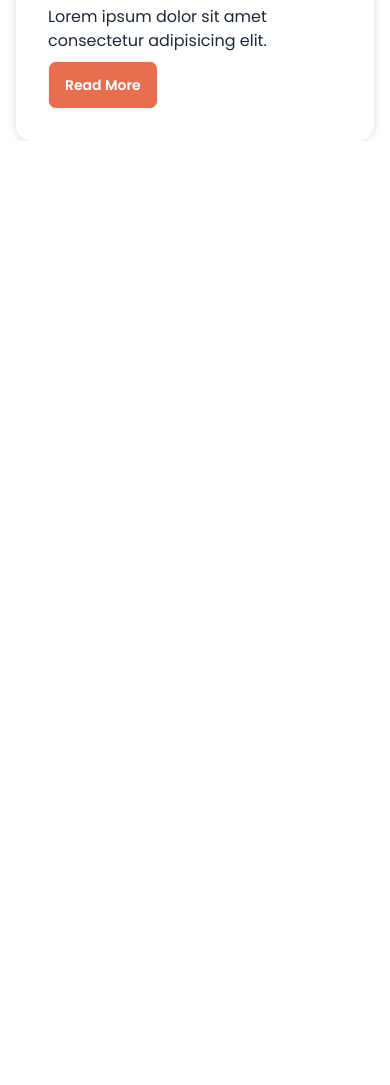
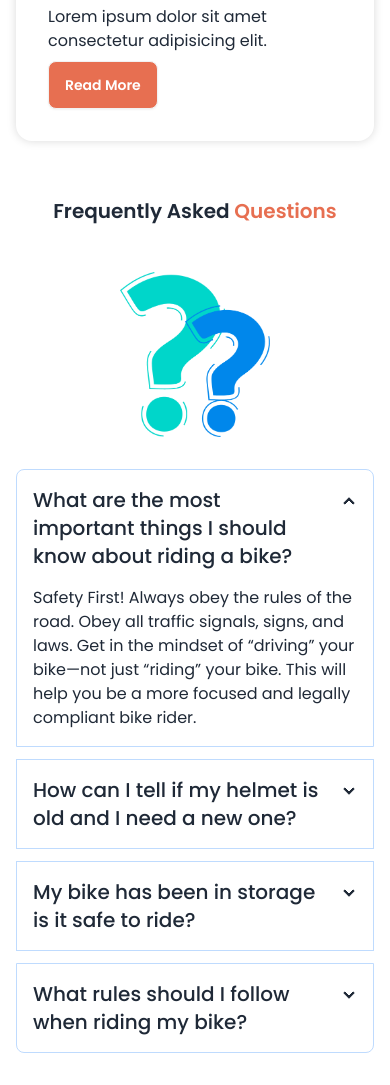
Before and after one commit to AhmedNoorim/Practice-WebDev-BikerBekar, a plain HTML site: page index.html in a window 390 px wide. Shown: the part 2819-3904 px from the top of the page. Before the commit the page ends 2960 px from the top, so only its background shows below. Drawn offline with nearby package versions, Linux system fonts and the light colour scheme.

Commit message:
Responsive FAQ Added

```diff
--- a/index.html
+++ b/index.html
@@ -188,7 +188,7 @@
         </section>
         <!-- latest news -->
         <section class="flex flex-col justify-center items-center px-4 py-0 md:mt-4 lg:mt-8">
-            <h2 class="text-3xl md:text-5xl font-semibold mb-4 md:mb-4 lg:mb-8">
+            <h2 class="text-3xl md:text-5xl font-semibold mb-4 md:mb-8 lg:-mb-12">
                 Latest News
             </h2>
             <div
@@ -234,6 +234,65 @@
                 </div>
             </div>
         </section>
+        <!-- FAQ -->
+        <section class="flex flex-col justify-center items-center mt-10 md:mt-12 lg:mt-16">
+            <h2 class="text-xl md:text-5xl font-semibold mb-4 mt-4 md:mt-8 lg:mt-12">
+                Frequently Asked <span class="text-bike-primary">Questions</span>
+            </h2>
+            <div class="hero min-h-screen">
+                <div class="hero-content flex-col space-y-4 md:space-y-0 space-x-0 md:space-x-8 md:flex-row">
+                    <img src="images/others/faq.png" class="w-5/12" />
+                    <div class="join join-vertical w-full flex-1 space-y-3">
+                        <div class="collapse collapse-arrow join-item border border-blue-200">
+                            <input type="radio" name="my-accordion-4" checked="checked" />
+                            <div class="collapse-title text-xl font-medium">
+                                What are the most important things I should
+                                know about riding a bike?
+                            </div>
+                            <div class="collapse-content">
+                                <p>Safety First! Always obey the rules of the road. Obey all traffic signals, signs, and
+                                    laws. Get in the mindset of “driving” your bike—not just “riding” your bike. This
+                                    will help you be a more focused and legally compliant bike rider. </p>
+                            </div>
+                        </div>
+                        <div class="collapse collapse-arrow join-item border border-blue-200">
+                            <input type="radio" name="my-accordion-4" />
+                            <div class="collapse-title text-xl font-medium">
+                                How can I tell if my helmet is old and I need a
+                                new one?
+                            </div>
+                            <div class="collapse-content">
+                                <p>Safety First! Always obey the rules of the road. Obey all traffic signals, signs, and
+                                    laws. Get in the mindset of “driving” your bike—not just “riding” your bike. This
+                                    will help you be a more focused and legally compliant bike rider. </p>
+                            </div>
+                        </div>
+                        <div class="collapse collapse-arrow join-item border border-blue-200">
+                            <input type="radio" name="my-accordion-4" />
+                            <div class="collapse-title text-xl font-medium">
+                                My bike has been in storage is it safe to ride?
+                            </div>
+                            <div class="collapse-content">
+                                <p>Safety First! Always obey the rules of the road. Obey all traffic signals, signs, and
+                                    laws. Get in the mindset of “driving” your bike—not just “riding” your bike. This
+                                    will help you be a more focused and legally compliant bike rider. </p>
+                            </div>
+                        </div>
+                        <div class="collapse collapse-arrow join-item border border-blue-200">
+                            <input type="radio" name="my-accordion-4" />
+                            <div class="collapse-title text-xl font-medium">
+                                What rules should I follow when riding my bike?
+                            </div>
+                            <div class="collapse-content">
+                                <p>Safety First! Always obey the rules of the road. Obey all traffic signals, signs, and
+                                    laws. Get in the mindset of “driving” your bike—not just “riding” your bike. This
+                                    will help you be a more focused and legally compliant bike rider. </p>
+                            </div>
+                        </div>
+                    </div>
+                </div>
+            </div>
+        </section>
     </main>
     <footer></footer>
 </body>
```
Also changed, not shown: 1 other file.
